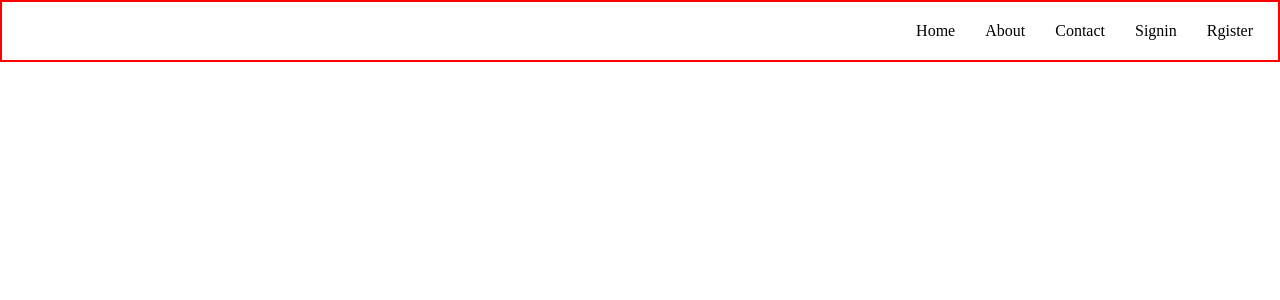
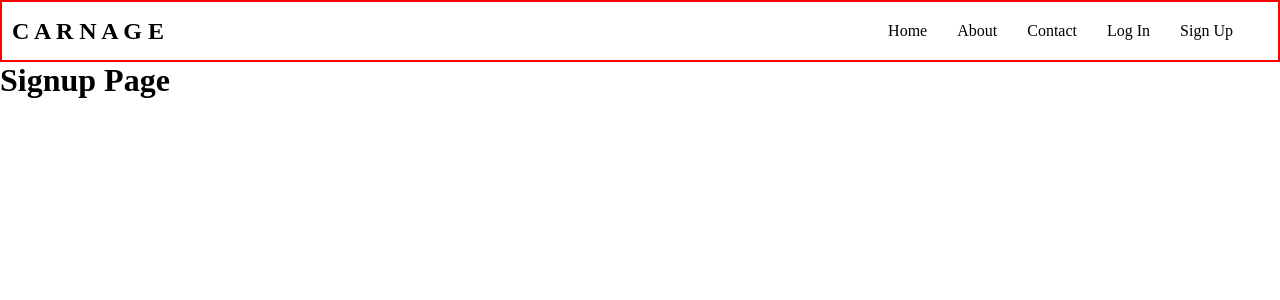
Before and after one commit to osamahannan/MERN_Register, a React (Create React App) app in the folder client/: page /signup in a window 1280 px wide. Shown: the top 300 px of the page. Built offline with nearby package versions, Linux system fonts and the light colour scheme.

Commit message:
updated the navbar

```diff
--- a/client/src/App.js
+++ b/client/src/App.js
@@ -4,8 +4,8 @@ import Nav from "./Components/Nav";
 import Home from "./Components/Home";
 import Contact from "./Components/Contact";
 import About from "./Components/About";
-import Register from "./Components/Register";
-import Signin from "./Components/Signin";
+import Signup from "./Components/Signup";
+import Login from "./Components/Login";
 
 function App() {
   return (
@@ -25,12 +25,12 @@ function App() {
           <Contact />
         </Route>
 
-        <Route path= "/signin">
-          <Signin />
+        <Route path= "/login">
+          <Login />
         </Route>
 
-        <Route path= "/register">
-          <Register />
+        <Route path= "/signup">
+          <Signup />
         </Route>
       </>
     </div>
--- /dev/null
+++ b/client/src/Components/Login.js
@@ -0,0 +1,11 @@
+import React from 'react'
+
+const Login = () => {
+    return (
+        <div>
+            <h1>Login Page</h1>
+        </div>
+    )
+}
+
+export default Login
--- a/client/src/Components/Nav.js
+++ b/client/src/Components/Nav.js
@@ -3,12 +3,13 @@ import {Link} from 'react-router-dom';
 const Nav = () => {
     return (
         <div className= "nav-bar">
+            <h2>C A R N A G E</h2>
             <ul>
                 <li><Link to= "/">Home</Link></li>
                 <li><Link to= "/about">About</Link></li>
                 <li><Link to= "/contact">Contact</Link></li>
-                <li><Link to= "/signin">Signin</Link></li>
-                <li><Link to= "/register">Rgister</Link></li>
+                <li><Link to= "/login">Log In</Link></li>
+                <li><Link to= "/signup">Sign Up</Link></li>
             </ul>
         </div>
     )
--- a/client/src/Components/Register.js
+++ /dev/null
@@ -1,11 +0,0 @@
-import React from 'react'
-
-const Register = () => {
-    return (
-        <div>
-            <h1>Register Page</h1>
-        </div>
-    )
-}
-
-export default Register
--- a/client/src/Components/Signin.js
+++ b/client/src/Components/Signup.js
@@ -1,11 +1,11 @@
 import React from 'react'
 
-const Signin = () => {
+const Signup = () => {
     return (
         <div>
-            <h1>Signin Page</h1>
+            <h1>Signup Page</h1>
         </div>
     )
 }
 
-export default Signin
+export default Signup
--- a/client/src/index.css
+++ b/client/src/index.css
@@ -7,13 +7,15 @@
   display: flex;
   padding: 10px;
   border: 2px solid red;
-  justify-content: flex-end;
+  justify-content: space-between;
+  align-items: center;
 }
 
 ul {
   display: flex;
   justify-content:center;
   align-items: center;
+  margin-right: 20px;
 }
 
 li {
@@ -29,5 +31,5 @@ ul li a {
 
 ul li a:hover {
   cursor: pointer;
-  color: skyblue
+  color: red;
 }
```
